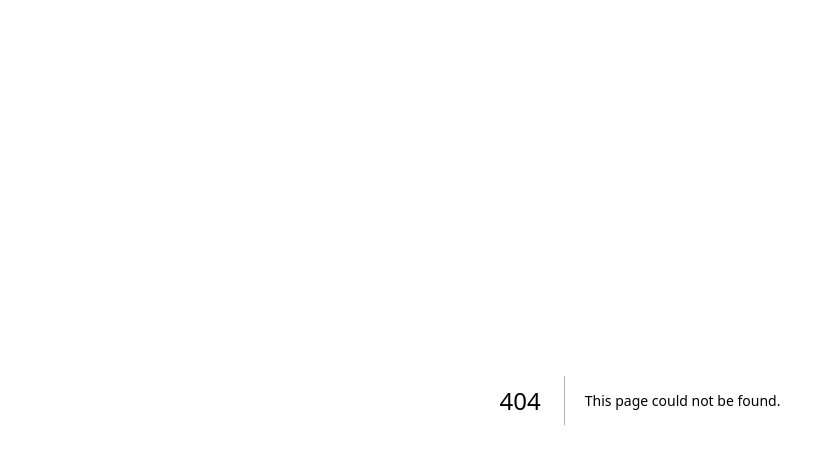
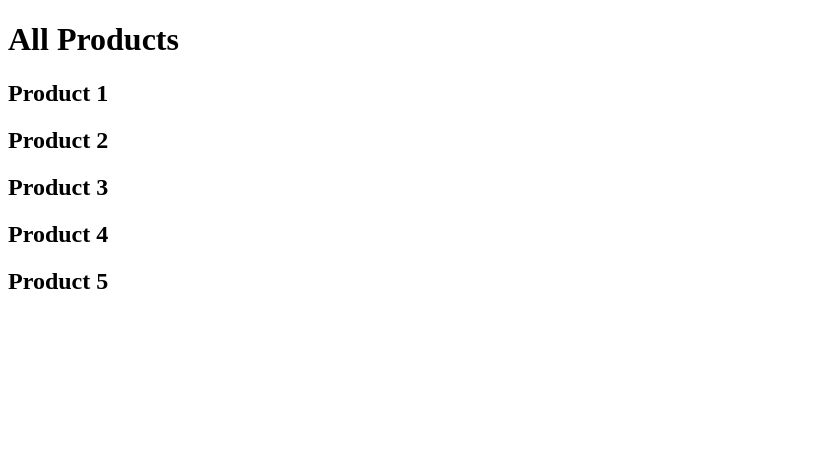
Before and after one commit to augustinejoseph/next_js_basics, a Next.js app: page /products in a window 1280 px wide. Before the commit this address had no page. Shown: the top 464 px of the page, without its empty margins (0-835 px from the left). Built offline with nearby package versions, Linux system fonts and the light colour scheme.

Commit message:
Feature : Dynamic Routing

```diff
--- /dev/null
+++ b/src/app/products/page.tsx
@@ -0,0 +1,12 @@
+export default function Home() {
+  return (
+    <>
+      <h1>All Products</h1>
+      <h2>Product 1</h2>
+      <h2>Product 2</h2>
+      <h2>Product 3</h2>
+      <h2>Product 4</h2>
+      <h2>Product 5</h2>
+    </>
+  );
+}
```
Also changed, not shown: src/app/products/[productId]/page.tsx (added, +11 -0 lines), 1 other file (tests, documents, lock files or other folders).
